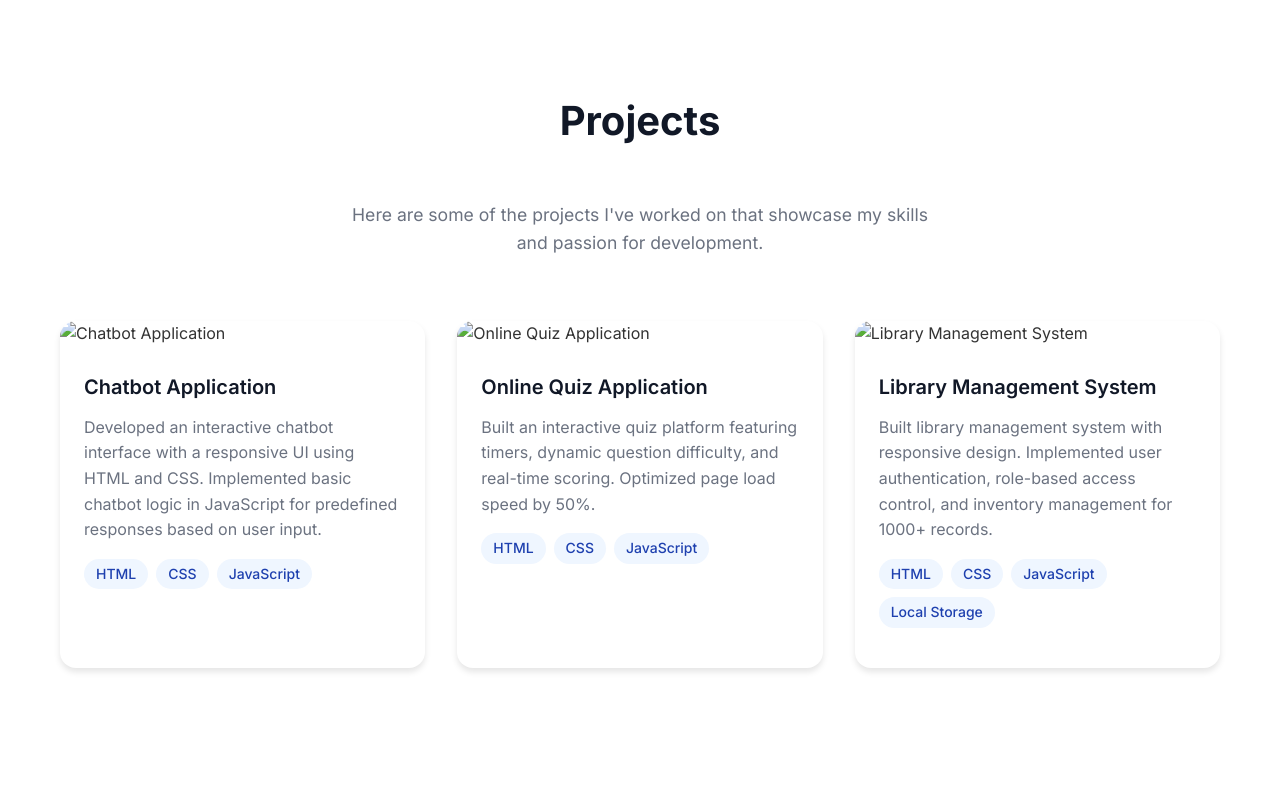
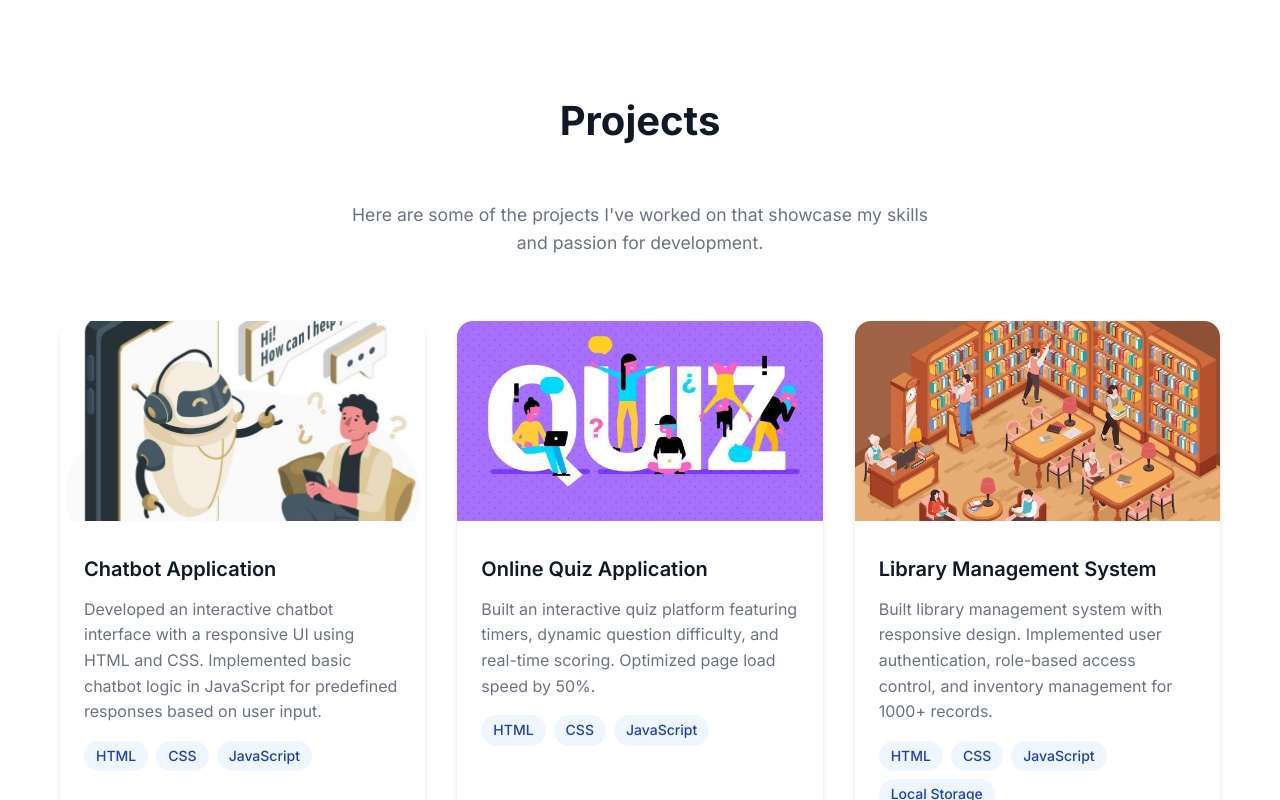
Before and after one commit to anjali281004/AnjaliPatel.github.io, a plain HTML site: page index.html in a window 1280 px wide. Shown: the part 1455-2255 px from the top of the page. Drawn offline with Linux system fonts and the light colour scheme.

Commit message:
Update index.html

```diff
--- a/index.html
+++ b/index.html
@@ -813,7 +813,7 @@
                 </div>
 
                 <div class="hero-image">
-                    <img src=".//image/4ac920d8-a290-4d3a-9ce0-6a2d658665b3.jpeg"
+                    <img src="4ac920d8-a290-4d3a-9ce0-6a2d658665b3.jpeg"
                          alt="Anjali Patel" class="profile-image">
                 </div>
             </div>
@@ -852,7 +852,7 @@
 
             <div class="projects-grid">
                 <div class="project-card">
-                    <img src=".//image/WhatsApp Image 2025-08-16 at 5.24.04 PM.jpeg"
+                    <img src="WhatsApp Image 2025-08-16 at 5.24.04 PM.jpeg"
                          alt="Chatbot Application" class="project-image">
                     <div class="project-content">
                         <h3 class="project-title">Chatbot Application</h3>
@@ -866,7 +866,7 @@
                 </div>
 
                 <div class="project-card">
-                    <img src=".//image/WhatsApp Image 2025-08-16 at 5.18.01 PM.jpeg"
+                    <img src="WhatsApp Image 2025-08-16 at 5.18.01 PM.jpeg"
                          alt="Online Quiz Application" class="project-image">
                     <div class="project-content">
                         <h3 class="project-title">Online Quiz Application</h3>
@@ -880,7 +880,7 @@
                 </div>
 
                 <div class="project-card">
-                    <img src=".//image/WhatsApp Image 2025-08-16 at 5.20.03 PM.jpeg"
+                    <img src="WhatsApp Image 2025-08-16 at 5.20.03 PM.jpeg"
                          alt="Library Management System" class="project-image">
                     <div class="project-content">
                         <h3 class="project-title">Library Management System</h3>
```
